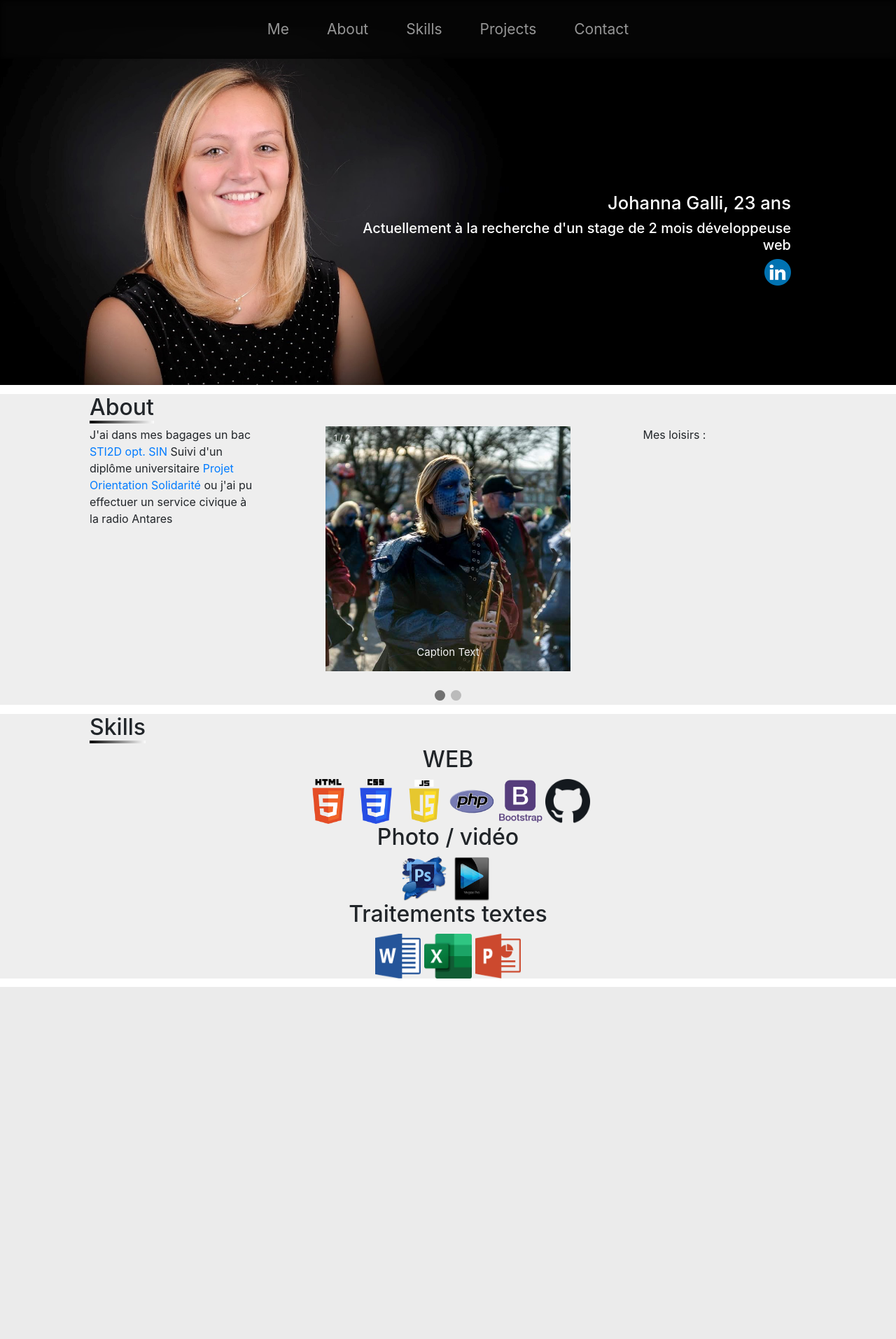
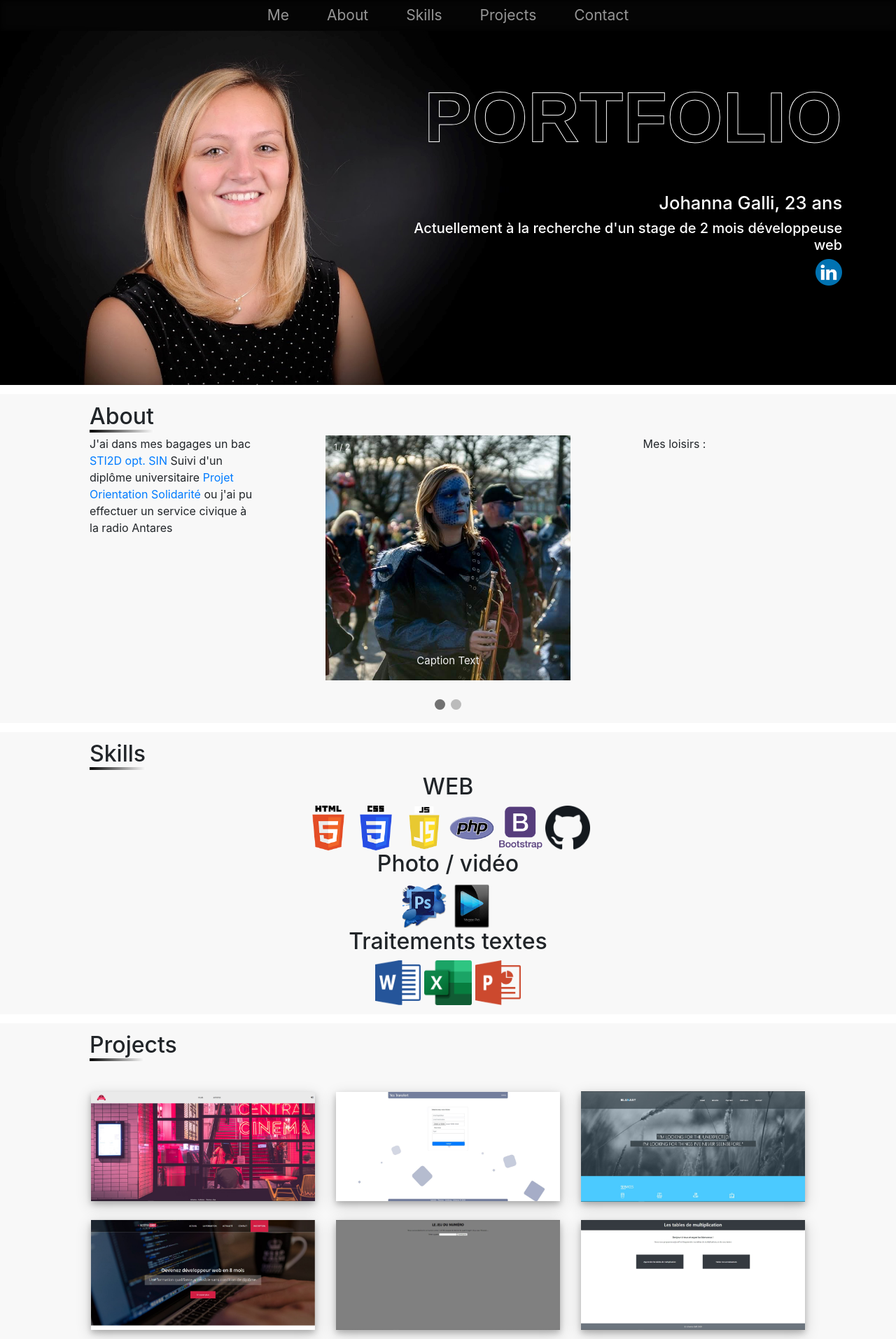
Before and after one commit to johanna-Galli/portfolio3, a PHP site: page / in a window 1280 px wide. Shown: the whole page at 70% size. Before the commit the page ends 1410 px from the top, so only its background shows below. Run offline with PHP 8.4, Linux system fonts and the light colour scheme.

Commit message:
ajout section projects

```diff
--- a/asset/style/style.css
+++ b/asset/style/style.css
@@ -10,8 +10,16 @@
 }
 
 .contain {
-    background-color: rgba(204, 204, 204, 0.329);
+    background-color: rgba(204, 204, 204, 0.144);
 }
+
+.container80 {
+    margin: 1vw auto;
+    padding: 1vw 0;
+    width: 80%;
+}
+
+
 
 /**********************NAVBAR**********************************/
 
@@ -119,6 +127,19 @@
     z-index: 0;
 }
 
+.outline_text {
+    position: absolute;
+    top: 16.57%;
+    right: 6%;
+    font-size: 8vw;
+    text-transform: uppercase;
+    z-index: 1;
+    -webkit-text-stroke: 1px rgb(255, 255, 255);
+    -webkit-text-fill-color: transparent;
+    font-weight: 700;
+    font-family: "Poppins", sans-serif;
+}
+
 #myPhoto {
     width: 60%;
     height: auto;
@@ -126,10 +147,12 @@
 
 .meText {
     position: absolute;
+    top: 50%;
+    right: 6%;
+
+
     color: white;
     text-align: right;
-    top: 50%;
-    right: 150px;
     width: 50vw;
 }
 
@@ -147,10 +170,6 @@
 
 /**********************about**************************/
 
-#about {
-    margin: 1vw auto;
-    width: 80%;
-}
 
 /**********************Carousel**************************/
 
@@ -267,3 +286,30 @@
     height: 5vw;
     width: auto;
 }
+
+
+
+/**********************projets**************************/
+
+
+.containerProjects {
+    margin: auto;
+    text-align: center;
+}
+
+.containerProjects a {
+    text-decoration: none;
+}
+
+.containerProjects a img {
+   width: 25%;
+   margin: 1%;
+   opacity: 1;
+   -webkit-transition: .3s ease-in-out;
+   transition: .3s ease-in-out;
+   box-shadow: 0 4px 8px 0 rgba(0, 0, 0, 0.2), 0 6px 20px 0 rgba(0, 0, 0, 0.19);
+}
+
+.containerProjects a img:hover {
+    opacity: .5;
+}
--- a/index.php
+++ b/index.php
@@ -28,6 +28,9 @@
         </nav>
 
         <div id="me">
+            <div class="outline_text d-none d-lg-block">
+                Portfolio
+            </div>
             <img src="asset/img/johanna-galli.JPG" alt="photo johanna galli" id="myPhoto">
             <div class="meText">
                 <h1>Johanna Galli, 23 ans</h1>
@@ -40,7 +43,7 @@
     </header>
 
     <div class="contain">
-        <div id="about">
+        <div id="about" class="container80">
             <h2 class="title"><span>About</span></h2>
             <div class="row">
                 <div class="col txt">
@@ -85,10 +88,10 @@
 
 
     <div class="contain">
-        <div id="skills">
+        <div id="skills" class="container80">
             <h2 class="title"><span>Skills</span></h2>
             <div class="containerLogos">
-                <div class="web">
+                <div class="web d-inline">
                     <h2>WEB</h2>
                     <img class="logoSkills" src="asset/img/skills/html5.png" alt="logo html5">
                     <img class="logoSkills" src="asset/img/skills/css3.png" alt="logo css3">
@@ -98,13 +101,13 @@
                     <img class="logoSkills" src="asset/img/skills/github.png" alt="logo github">
                 </div>
 
-                <div class="photoVideo">
+                <div class="photoVideo d-inline">
                     <h2>Photo / vidéo</h2>
                     <img class="logoSkills" src="asset/img/skills/photoshop.png" alt="logo photoshop">
                     <img class="logoSkills" src="asset/img/skills/vegas-pro.png" alt="logo vegas-pro">
                 </div>
 
-                <div class="traitementTexte">
+                <div class="traitementTexte d-inline">
                     <h2>Traitements textes</h2>
                     <img class="logoSkills" src="asset/img/skills/word.png" alt="Word">
                     <img class="logoSkills" src="asset/img/skills/excel.png" alt="excel">
@@ -114,6 +117,42 @@
         </div>
     </div>
 
+
+    <!----------------Projects----------------->
+
+    <div class="contain">
+        <div id="projects" class="container80">
+            <h2 class="title"><span>Proje</span>cts</h2>
+        </div>
+        <div class="containerProjects">
+
+            <a href="https://johannag.promo-36.codeur.online/allo_jati/" target="_blank">
+                <img src="asset/img/projets/allojati.JPG" alt="allo jati">
+            </a>
+
+            <a href="https://johannag.promo-36.codeur.online/YesTransfert/" target="_blank">
+                <img src="asset/img/projets/yestransfert.JPG" alt="yes transfert">
+            </a>
+
+            <a href="https://johannag.promo-36.codeur.online/blueasy/" target="_blank">
+                <img src="asset/img/projets/blueasy.JPG" alt="blueasy">
+            </a>
+
+            <a href="https://johannag.promo-36.codeur.online/mockup/" target="_blank">
+                <img src="asset/img/projets/mockup.JPG" alt="mockup">
+            </a>
+
+            <a href="https://johannag.promo-36.codeur.online/guessNumber/" target="_blank">
+                <img src="asset/img/projets/guessNumber.JPG" alt="Guess number">
+            </a>
+
+            <a href="https://johannag.promo-36.codeur.online/multiplication/" target="_blank">
+                <img src="asset/img/projets/multiplication.JPG" alt="multiplication">
+            </a>
+        </div>
+    </div>
+
+
     <script src="asset/js/app.js"></script>
 </body>
 
```
Also changed, not shown: asset/img/projets/allojati.JPG (added), asset/img/projets/blueasy.JPG (added), asset/img/projets/guessNumber.JPG (added), asset/img/projets/mockup.JPG (added), asset/img/projets/multiplication.JPG (added), asset/img/projets/yestransfert.JPG (added).
